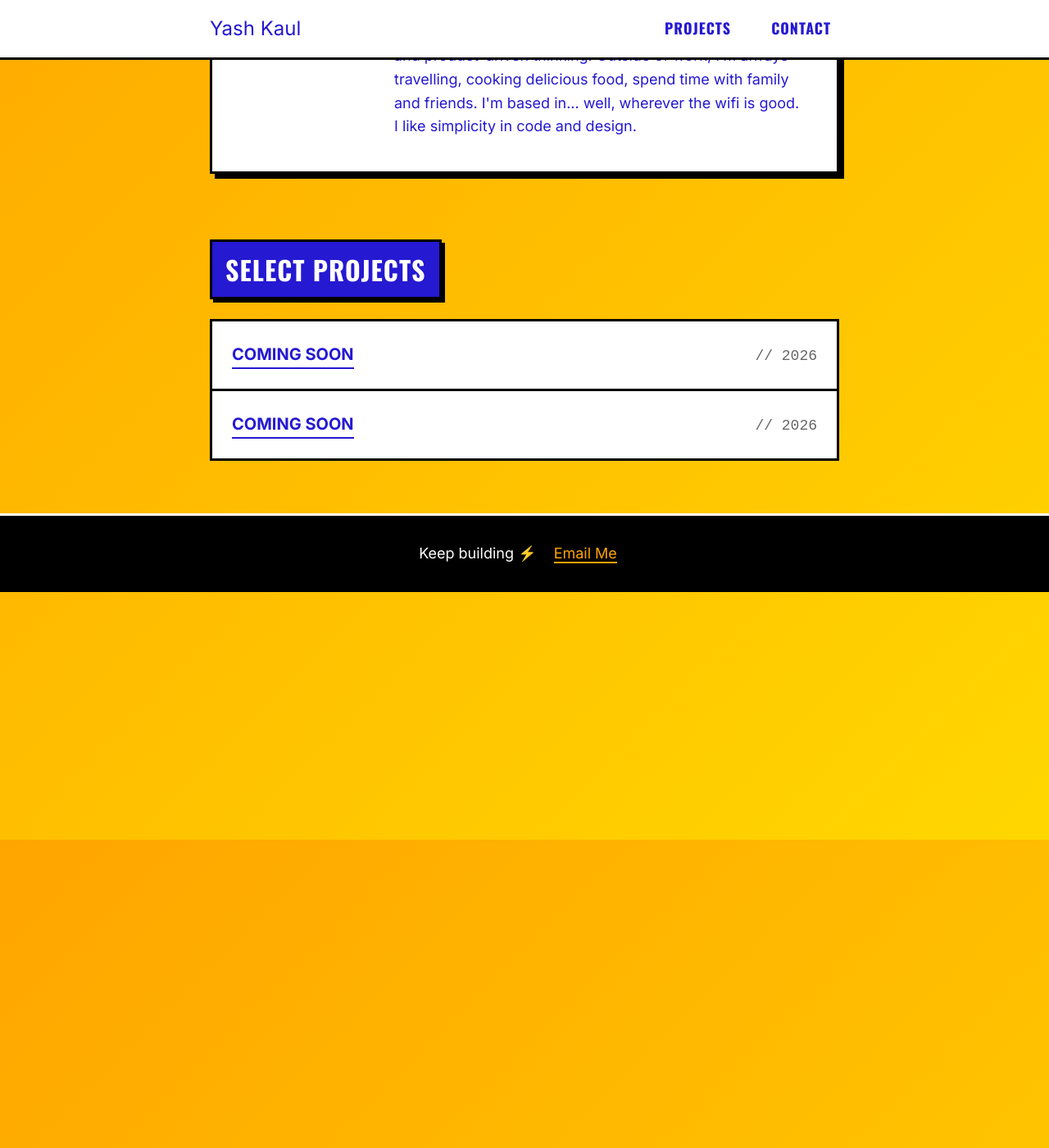
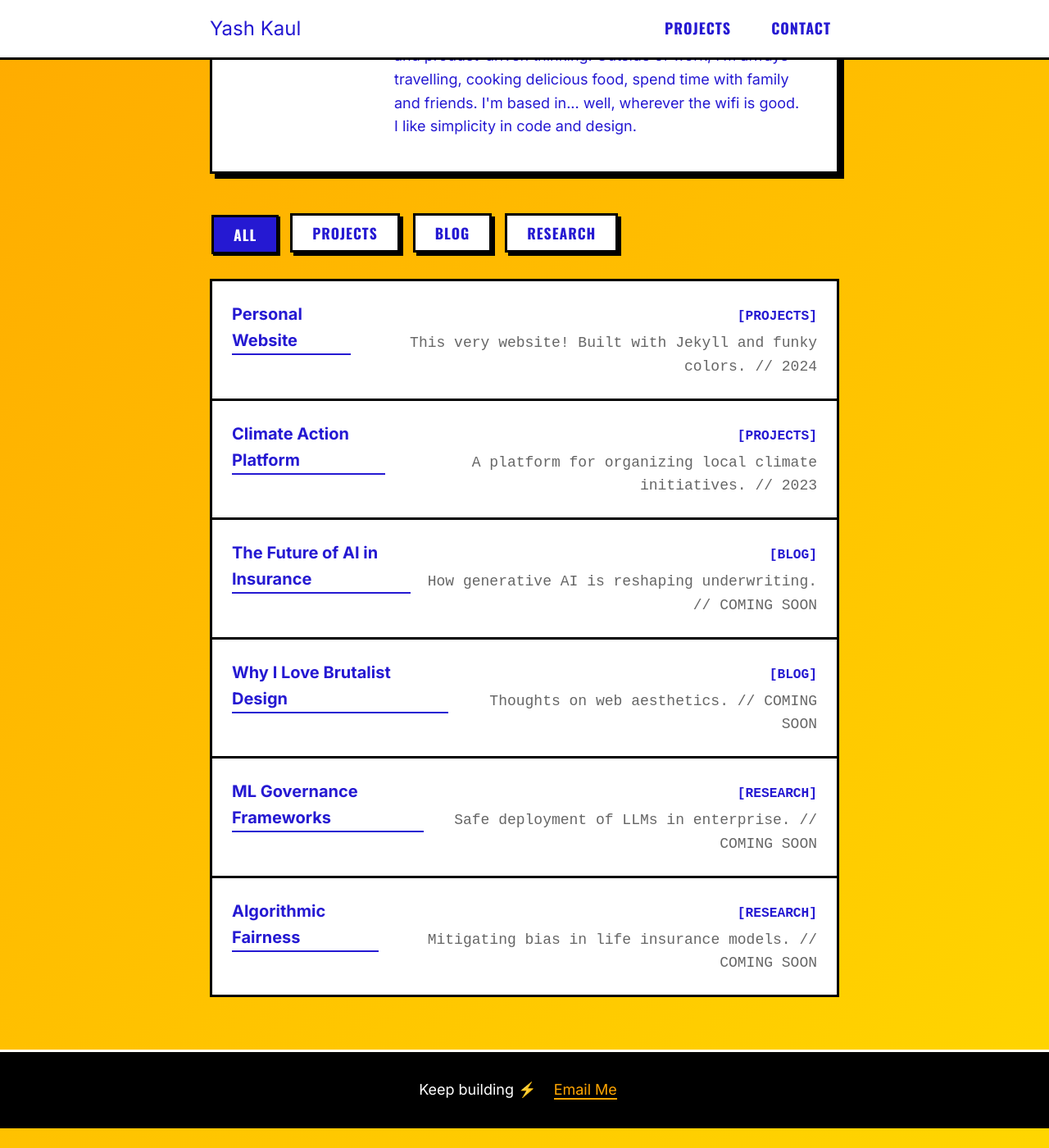
Before and after one commit to closekaul/closekaul.github.io, a Jekyll site: the page built from index.md, in a window 1280 px wide and 1400 px high, scrolled down 376 px. Shown: the whole window at 82% size. Built offline with Jekyll 4.4.1, drawn with Linux system fonts in a browser that asks for light colours; grey boxes are pictures that could not be loaded.

Commit message:
Changes to be committed: 	new file:   _data/content.yml 	modified:   _layouts/default.html 	modified:   assets/css/styles.css 	new file:   assets/js/main.js 	modified:   index.md 	deleted:    preview.html
feat: Implement dynamic content filtering and a contact modal, powered by a new YAML content data structure.

```diff
--- /dev/null
+++ b/_data/content.yml
@@ -0,0 +1,35 @@
+- title: "Personal Website"
+  category: "projects"
+  description: "This very website! Built with Jekyll and funky colors."
+  year: "2024"
+  link: "#"
+
+- title: "Climate Action Platform"
+  category: "projects"
+  description: "A platform for organizing local climate initiatives."
+  year: "2023"
+  link: "#"
+
+- title: "The Future of AI in Insurance"
+  category: "blog"
+  description: "How generative AI is reshaping underwriting."
+  year: "COMING SOON"
+  link: "#"
+
+- title: "Why I Love Brutalist Design"
+  category: "blog"
+  description: "Thoughts on web aesthetics."
+  year: "COMING SOON"
+  link: "#"
+
+- title: "ML Governance Frameworks"
+  category: "research"
+  description: "Safe deployment of LLMs in enterprise."
+  year: "COMING SOON"
+  link: "#"
+
+- title: "Algorithmic Fairness"
+  category: "research"
+  description: "Mitigating bias in life insurance models."
+  year: "COMING SOON"
+  link: "#"
--- a/_layouts/default.html
+++ b/_layouts/default.html
@@ -38,10 +38,26 @@
     <footer class="site-footer">
         <p>
             Keep building ⚡️
-            <a href="mailto:{{ site.author.email }}" class="footer-link">Email Me</a>
+            <a href="#" id="contact-btn" class="footer-link">Email Me</a>
         </p>
     </footer>
 
+    <!-- Contact Modal -->
+    <div id="contact-modal" class="modal">
+        <div class="modal-content">
+            <span class="close-modal">&times;</span>
+            <h2>Get in Touch</h2>
+            <p id="email-text">{{ site.author.email }}</p>
+            <div class="modal-actions">
+                <button id="copy-btn" class="modal-btn">Copy Email</button>
+                <a href="mailto:{{ site.author.email }}" class="modal-btn primary">Open Mail App</a>
+            </div>
+            <p id="copy-success" style="display:none; color: var(--color-text); margin-top: 10px; font-weight: bold;">
+                Copied!</p>
+        </div>
+    </div>
+
+    <script src="{{ site.baseurl }}/assets/js/main.js"></script>
 </body>
 
 </html>
--- a/assets/css/styles.css
+++ b/assets/css/styles.css
@@ -1,8 +1,11 @@
 /* Funky Brutalist Variables */
 :root {
-    --color-bg-start: #FFA500; /* Orange */
-    --color-bg-end: #FFD700;   /* Gold */
-    --color-text: #2519D2;     /* Electric Blue */
+    --color-bg-start: #FFA500;
+    /* Orange */
+    --color-bg-end: #FFD700;
+    /* Gold */
+    --color-text: #2519D2;
+    /* Electric Blue */
     --color-white: #ffffff;
     --color-black: #000000;
     --border-thickness: 3px;
@@ -28,7 +31,12 @@
     padding-bottom: 4rem;
 }
 
-h1, h2, h3, .nav-link {
+h1,
+h2,
+h3,
+.nav-link,
+button,
+.modal-btn {
     font-family: var(--font-heading);
     text-transform: uppercase;
     letter-spacing: 1px;
@@ -115,17 +123,35 @@
     margin-bottom: 1rem;
 }
 
-/* Content Sections */
-.section-title {
-    font-size: 2rem;
+/* Feed & Filters */
+.filters {
+    display: flex;
+    gap: 1rem;
+    margin-bottom: 2rem;
+    flex-wrap: wrap;
+}
+
+.filter-btn {
+    background: var(--color-white);
+    border: var(--border-thickness) solid var(--color-black);
+    color: var(--color-text);
+    padding: 0.5rem 1.5rem;
+    cursor: pointer;
+    font-size: 1.1rem;
+    box-shadow: 4px 4px 0 var(--color-black);
+    transition: transform 0.1s, box-shadow 0.1s;
+}
+
+.filter-btn:hover {
+    transform: translate(-2px, -2px);
+    box-shadow: 6px 6px 0 var(--color-black);
+}
+
+.filter-btn.active {
     background: var(--color-text);
     color: var(--color-white);
-    display: inline-block;
-    padding: 0.5rem 1rem;
-    border: var(--border-thickness) solid var(--color-black);
-    box-shadow: 4px 4px 0 var(--color-black);
-    margin-bottom: 1.5rem;
-    margin-top: 2rem;
+    transform: translate(2px, 2px);
+    box-shadow: 2px 2px 0 var(--color-black);
 }
 
 .content-list {
@@ -141,6 +167,7 @@
     justify-content: space-between;
     align-items: baseline;
     transition: background 0.1s;
+    background: var(--color-white);
 }
 
 .content-item:last-child {
@@ -148,7 +175,7 @@
 }
 
 .content-item:hover {
-    background: #ffeeba; /* Light yellow hover */
+    background: #ffeeba;
 }
 
 .item-title {
@@ -159,6 +186,17 @@
 .item-meta {
     font-family: monospace;
     color: #666;
+    display: flex;
+    flex-direction: column;
+    align-items: flex-end;
+    gap: 0.25rem;
+    text-align: right;
+}
+
+.category-tag {
+    font-weight: bold;
+    color: var(--color-text);
+    font-size: 0.9em;
 }
 
 /* Footer */
@@ -175,6 +213,101 @@
     color: var(--color-bg-start);
     border-bottom: 2px solid var(--color-bg-start);
     margin: 0 1rem;
+}
+
+/* Modal Styles */
+.modal {
+    display: none;
+    /* Hidden by default */
+    position: fixed;
+    z-index: 1000;
+    left: 0;
+    top: 0;
+    width: 100%;
+    height: 100%;
+    background-color: rgba(0, 0, 0, 0.8);
+    justify-content: center;
+    align-items: center;
+}
+
+.modal-content {
+    background-color: var(--color-white);
+    border: var(--border-thickness) solid var(--color-black);
+    padding: 2rem;
+    width: 90%;
+    max-width: 500px;
+    position: relative;
+    box-shadow: 10px 10px 0 var(--color-bg-start);
+    text-align: center;
+    animation: slideInDown 0.3s ease-out;
+}
+
+.close-modal {
+    position: absolute;
+    top: 10px;
+    right: 20px;
+    font-size: 2rem;
+    font-weight: bold;
+    cursor: pointer;
+    color: var(--color-black);
+}
+
+.modal-actions {
+    display: flex;
+    gap: 1rem;
+    justify-content: center;
+    margin-top: 1.5rem;
+    flex-wrap: wrap;
+}
+
+.modal-btn {
+    padding: 0.75rem 1.5rem;
+    border: var(--border-thickness) solid var(--color-black);
+    background: var(--color-white);
+    color: var(--color-text);
+    cursor: pointer;
+    box-shadow: 4px 4px 0 var(--color-black);
+    font-size: 1rem;
+}
+
+.modal-btn.primary {
+    background: var(--color-text);
+    color: var(--color-white);
+}
+
+.modal-btn:hover {
+    transform: translate(-2px, -2px);
+    box-shadow: 6px 6px 0 var(--color-black);
+}
+
+.modal-btn:active {
+    transform: translate(2px, 2px);
+    box-shadow: 2px 2px 0 var(--color-black);
+}
+
+/* Animations */
+@keyframes slideInRight {
+    from {
+        opacity: 0;
+        transform: translateX(50px);
+    }
+
+    to {
+        opacity: 1;
+        transform: translateX(0);
+    }
+}
+
+@keyframes slideInDown {
+    from {
+        opacity: 0;
+        transform: translateY(-50px);
+    }
+
+    to {
+        opacity: 1;
+        transform: translateY(0);
+    }
 }
 
 /* Mobile Responsiveness */
@@ -197,5 +330,11 @@
     .content-item {
         flex-direction: column;
         gap: 0.5rem;
+        align-items: flex-start;
+    }
+
+    .item-meta {
+        align-items: flex-start;
+        text-align: left;
     }
 }
--- /dev/null
+++ b/assets/js/main.js
@@ -0,0 +1,83 @@
+document.addEventListener('DOMContentLoaded', () => {
+
+    // --- Feed Filtering Logic ---
+    const filterBtns = document.querySelectorAll('.filter-btn');
+    const contentItems = document.querySelectorAll('.content-item');
+
+    filterBtns.forEach(btn => {
+        btn.addEventListener('click', () => {
+            // Remove active class from all buttons
+            filterBtns.forEach(b => b.classList.remove('active'));
+            // Add active class to clicked button
+            btn.classList.add('active');
+
+            const filterValue = btn.getAttribute('data-filter');
+
+            contentItems.forEach(item => {
+                const category = item.getAttribute('data-category');
+
+                // Reset animation
+                item.style.animation = 'none';
+                item.offsetHeight; /* trigger reflow */
+
+                if (filterValue === 'all' || filterValue === category) {
+                    item.style.display = 'flex';
+                    // Apply nice slide-in animation
+                    item.style.animation = 'slideInRight 0.4s ease-out forwards';
+                } else {
+                    item.style.display = 'none';
+                }
+            });
+        });
+    });
+
+    // --- Contact Modal Logic ---
+    const modal = document.getElementById('contact-modal');
+    const contactBtn = document.getElementById('contact-btn');
+    const closeBtn = document.querySelector('.close-modal');
+    const copyBtn = document.getElementById('copy-btn');
+    const emailText = document.getElementById('email-text');
+    const copySuccess = document.getElementById('copy-success');
+
+    // Add event listener to nav "Contact" link as well if it exists
+    const navContact = document.querySelector('a[href^="mailto"]');
+    if (navContact) {
+        navContact.addEventListener('click', (e) => {
+            e.preventDefault();
+            modal.style.display = 'flex';
+        });
+    }
+
+    if (contactBtn) {
+        contactBtn.addEventListener('click', (e) => {
+            e.preventDefault();
+            modal.style.display = 'flex';
+        });
+    }
+
+    if (closeBtn) {
+        closeBtn.addEventListener('click', () => {
+            modal.style.display = 'none';
+            copySuccess.style.display = 'none';
+        });
+    }
+
+    // Close on outside click
+    window.addEventListener('click', (e) => {
+        if (e.target === modal) {
+            modal.style.display = 'none';
+            copySuccess.style.display = 'none';
+        }
+    });
+
+    if (copyBtn) {
+        copyBtn.addEventListener('click', () => {
+            navigator.clipboard.writeText(emailText.innerText).then(() => {
+                copySuccess.style.display = 'block';
+                setTimeout(() => {
+                    copySuccess.style.display = 'none';
+                }, 2000);
+            });
+        });
+    }
+});
--- a/index.md
+++ b/index.md
@@ -12,13 +12,22 @@
     </div>
 </section>
 
-<div id="projects">
-    <h2 class="section-title">Select Projects</h2>
-    <ul class="content-list">
-        {% for project in site.data.projects %}
-        <li class="content-item">
-            <a href="{{ project.link }}" class="item-title">{{ project.title }}</a>
-            <span class="item-meta">{{ project.description }} // {{ project.year }}</span>
+<div id="feed-section">
+    <div class="filters">
+        <button class="filter-btn active" data-filter="all">All</button>
+        <button class="filter-btn" data-filter="projects">Projects</button>
+        <button class="filter-btn" data-filter="blog">Blog</button>
+        <button class="filter-btn" data-filter="research">Research</button>
+    </div>
+
+    <ul class="content-list" id="feed-list">
+        {% for item in site.data.content %}
+        <li class="content-item" data-category="{{ item.category }}">
+            <a href="{{ item.link }}" class="item-title">{{ item.title }}</a>
+            <span class="item-meta">
+                <span class="category-tag">[{{ item.category | upcase }}]</span>
+                {{ item.description }} // {{ item.year }}
+            </span>
         </li>
         {% endfor %}
     </ul>
```
Also changed, not shown: preview.html (deleted, +0 -87 lines).
